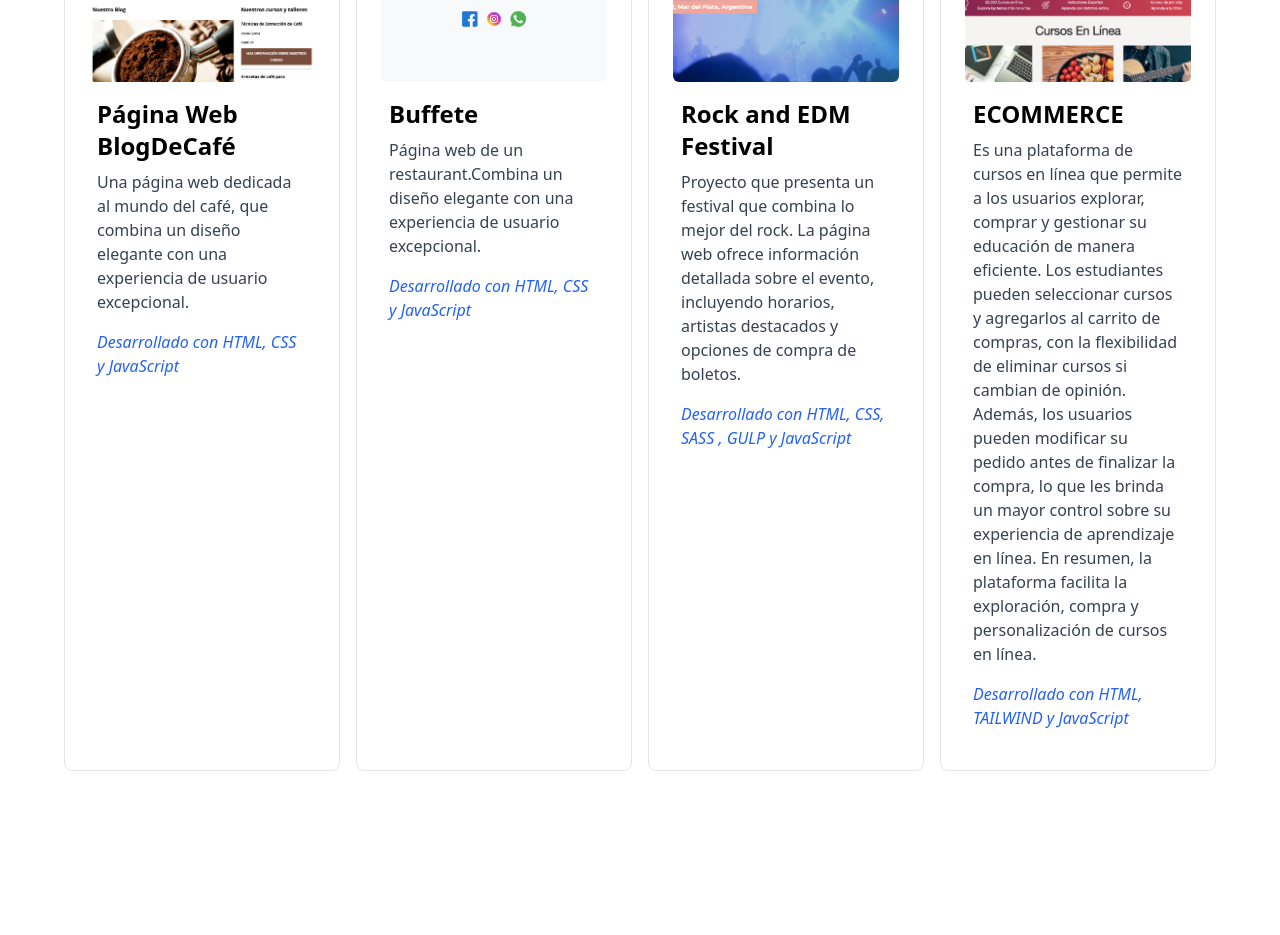
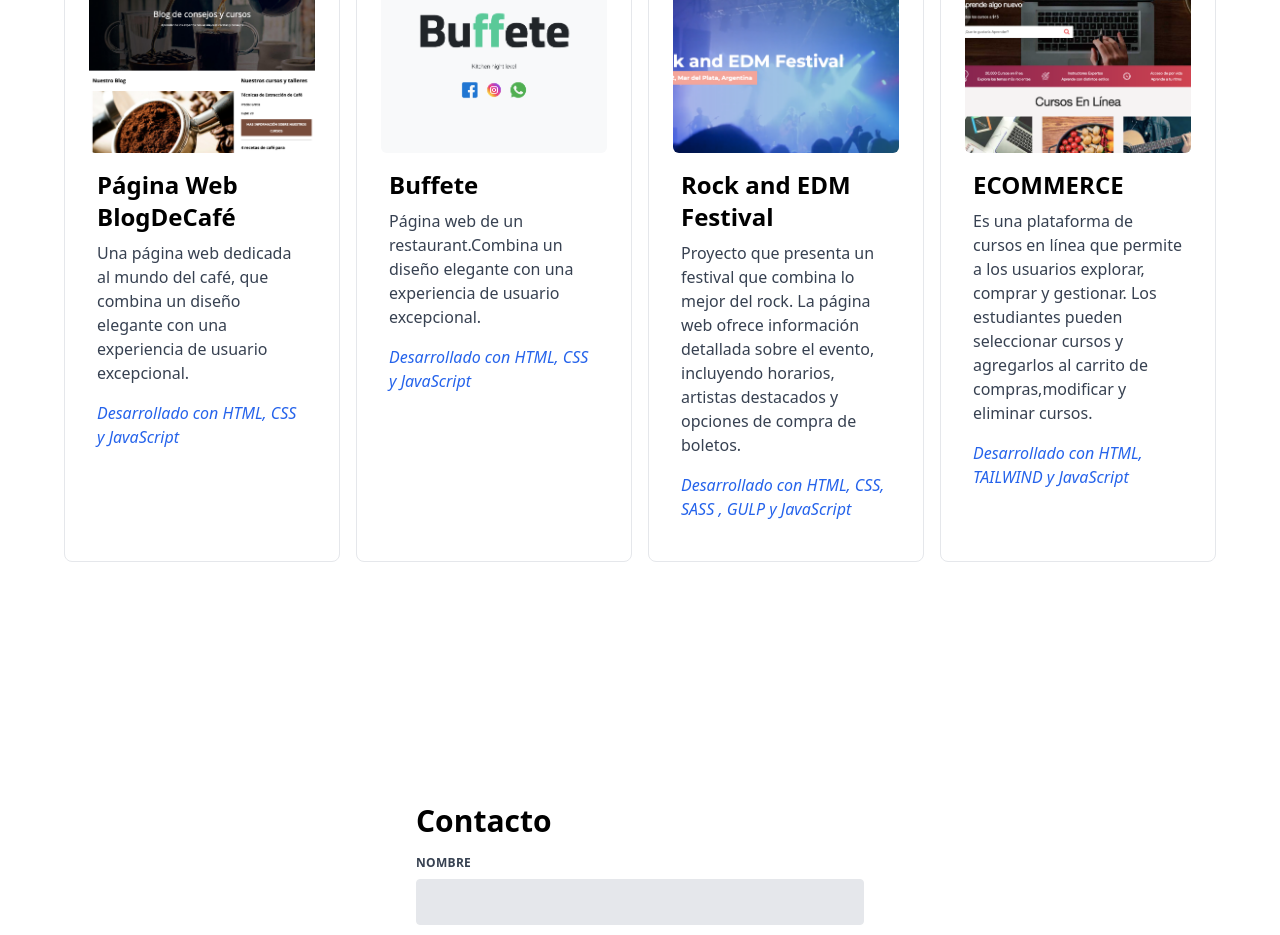
Before and after one commit to mauroociappinaph/rotoagenciafs, a React (Create React App) app in the folder Front/rota-agencia/: page / in a window 1280 px wide. Shown: the part 1420-2355 px from the top of the page. Built offline with nearby package versions, Linux system fonts and the light colour scheme.

Commit message:
modificacion descripción 5

```diff
--- a/Front/rota-agencia/src/Componentes/CardsTrabajos.jsx
+++ b/Front/rota-agencia/src/Componentes/CardsTrabajos.jsx
@@ -31,7 +31,7 @@ const trabajosData = [
   {
     titulo: "ECOMMERCE",
     foto: imagen5, // Asegúrate de que la ruta sea correcta
-    descripcion: "Es una plataforma de cursos en línea que permite a los usuarios explorar, comprar y gestionar su educación de manera eficiente. Los estudiantes pueden seleccionar cursos y agregarlos al carrito de compras, con la flexibilidad de eliminar cursos si cambian de opinión. Además, los usuarios pueden modificar su pedido antes de finalizar la compra, lo que les brinda un mayor control sobre su experiencia de aprendizaje en línea. En resumen, la plataforma facilita la exploración, compra y personalización de cursos en línea.",
+    descripcion: "Es una plataforma de cursos en línea que permite a los usuarios explorar, comprar y gestionar. Los estudiantes pueden seleccionar cursos y agregarlos al carrito de compras,modificar y eliminar cursos.",
     tecnologias: "Desarrollado con HTML, TAILWIND y JavaScript",
   },
 ];
```
